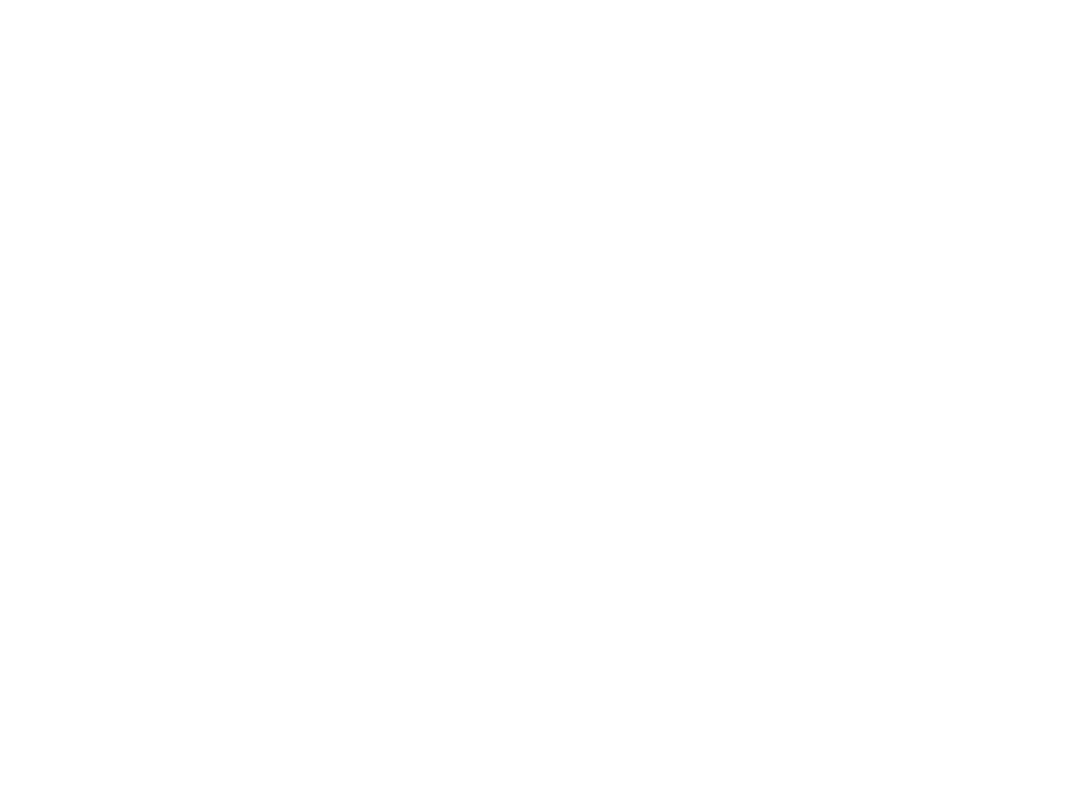
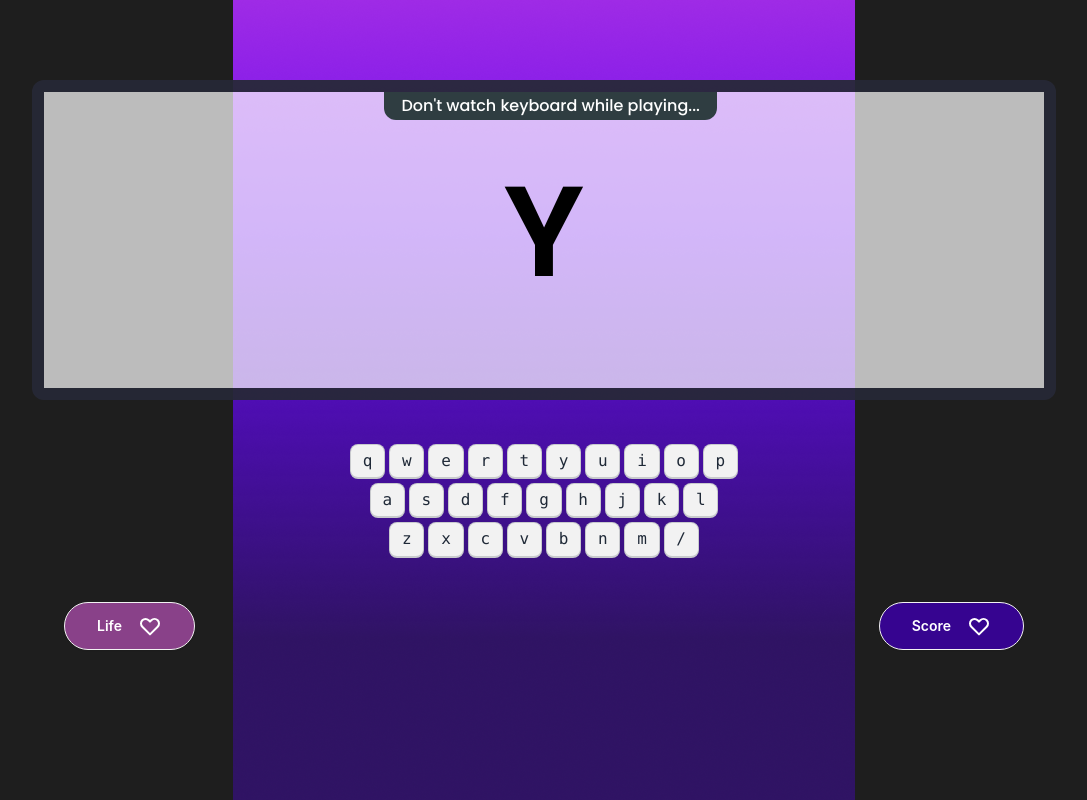
Before and after one commit to Sayem-Uddin/alphaclash, a plain HTML site: page index.html in a window 1280 px wide. Shown: the whole page, without its empty margins (96-1183 px from the left). Drawn offline with nearby package versions, Linux system fonts and the light colour scheme.

Commit message:
play section done

```diff
--- a/index.html
+++ b/index.html
@@ -7,17 +7,77 @@
 
 <link href="https://cdn.jsdelivr.net/npm/daisyui@4.7.2/dist/full.min.css" rel="stylesheet" type="text/css" />
 <script src="https://cdn.tailwindcss.com"></script>
+<link rel="stylesheet" href="style.css">
 </head>
-<body>
-    <section class="home">
+<body class=" ">
+  <main class=" min-h-screen home bg-[#1E1E1E] anton-regular bg-[url(images/background.png)] bg-no-repeat bg-center ">
+    <!-- ----------- start section-------------- -->
+    <section class=" home min-h-screen flex flex-col justify-center items-center text-white hidden ">
+       <div class=" flex flex-col  justify-center items-center gap-12">
+        <h1 class="text-8xl uppercase anton-regular  ">ALPHABET CLASH</h1>
+        <p class=" poppins-medium poppins-medium">Unleash Your Keyboard Kung Fu : Press “Enter” to Play</p>
+        <button class="btn bg-[white] text-black poppins-semibold">Play Now</button>
+       </div>
 
     </section>
-    <section class="play-ground">
+    <!-- -------------- play section ---------- -->
+    <section class="play-ground flex flex-col justify-center items-center gap-10 pt-20">
+      <div class="">
+        <div class="artboard artboard-horizontal phone-6  border-[#010313cc] rounded-xl  w-full border-[12px] bg-[#ffffffb3] "><p class=" text-white poppins-medium font-s  flex justify-center items-center w-1/3 bg-[#2f3d41] rounded-b-xl ml-[340px] p-[2px] ">Don't watch keyboard  while playing...</p>
+        <h1 class="poppins-semibold text-9xl text-black flex justify-center mt-12">Y</h1></div>
+      </div>
+
+      <div>
+        <div class="flex justify-center gap-1 my-1 w-full">
+          <kbd class="kbd">q</kbd>
+          <kbd class="kbd">w</kbd>
+          <kbd class="kbd">e</kbd>
+          <kbd class="kbd">r</kbd>
+          <kbd class="kbd">t</kbd>
+          <kbd class="kbd">y</kbd>
+          <kbd class="kbd">u</kbd>
+          <kbd class="kbd">i</kbd>
+          <kbd class="kbd">o</kbd>
+          <kbd class="kbd">p</kbd>
+        </div>
+        <div class="flex justify-center gap-1 my-1 w-full">
+          <kbd class="kbd">a</kbd>
+          <kbd class="kbd">s</kbd>
+          <kbd class="kbd">d</kbd>
+          <kbd class="kbd">f</kbd>
+          <kbd class="kbd">g</kbd>
+          <kbd class="kbd">h</kbd>
+          <kbd class="kbd">j</kbd>
+          <kbd class="kbd">k</kbd>
+          <kbd class="kbd">l</kbd>
+        </div>
+        <div class="flex justify-center gap-1 my-1 w-full">
+          <kbd class="kbd">z</kbd>
+          <kbd class="kbd">x</kbd>
+          <kbd class="kbd">c</kbd>
+          <kbd class="kbd">v</kbd>
+          <kbd class="kbd">b</kbd>
+          <kbd class="kbd">n</kbd>
+          <kbd class="kbd">m</kbd>
+          <kbd class="kbd">/</kbd>
+        </div>
+      </div>
+      <div class="  w-3/4 flex justify-between inter text-xl">
+        <button class="btn bg-[#894189] text-white rounded-full px-8">
+          Life <span></span>
+          <svg xmlns="http://www.w3.org/2000/svg" class="h-6 w-6" fill="none" viewBox="0 0 24 24" stroke="currentColor"><path stroke-linecap="round" stroke-linejoin="round" stroke-width="2" d="M4.318 6.318a4.5 4.5 0 000 6.364L12 20.364l7.682-7.682a4.5 4.5 0 00-6.364-6.364L12 7.636l-1.318-1.318a4.5 4.5 0 00-6.364 0z" /></svg>
+        </button>
+        <button class="btn bg-[#360490] text-white rounded-full px-8">
+          Score <span></span>
+          <svg xmlns="http://www.w3.org/2000/svg" class="h-6 w-6" fill="none" viewBox="0 0 24 24" stroke="currentColor"><path stroke-linecap="round" stroke-linejoin="round" stroke-width="2" d="M4.318 6.318a4.5 4.5 0 000 6.364L12 20.364l7.682-7.682a4.5 4.5 0 00-6.364-6.364L12 7.636l-1.318-1.318a4.5 4.5 0 00-6.364 0z" /></svg>
+        </button>
+      </div>
 
     </section>
     <section class="score">
 
     </section>
+  </main>
 
 </body>
 </html>
--- a/style.css
+++ b/style.css
@@ -1,7 +1,7 @@
 /* font poppins */
 @import url('https://fonts.googleapis.com/css2?family=Poppins:ital,wght@0,100;0,200;0,300;0,400;0,500;0,600;0,700;0,800;0,900;1,100;1,200;1,300;1,400;1,500;1,600;1,700;1,800;1,900&display=swap');
 
-
+@import url('https://fonts.googleapis.com/css2?family=Anton&display=swap');
 
 
 .poppins-medium {
@@ -30,7 +30,8 @@
 
 /* font anton */
 
-@import url('https://fonts.googleapis.com/css2?family=Anton&display=swap');
+
+
 
 .anton-regular {
     font-family: "Anton", sans-serif;
```
